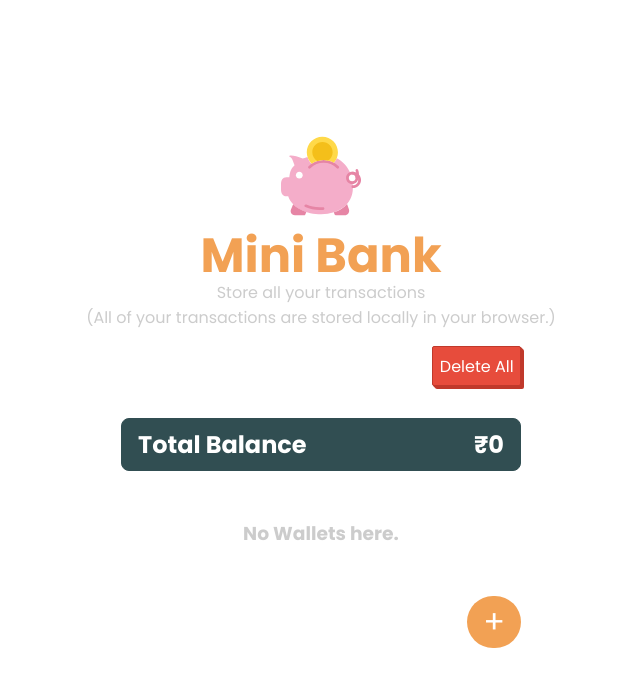
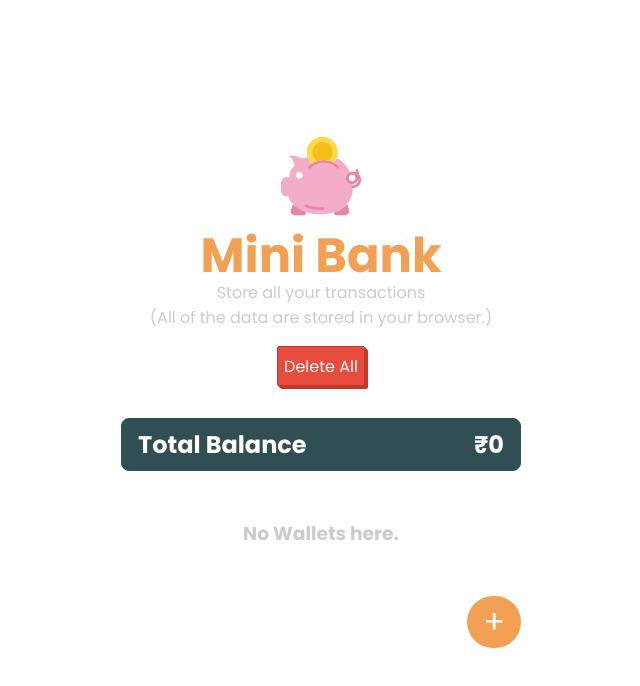
Before and after one commit to vishugosain/mini-bank, a Svelte app: page / in a window 1280 px wide. Shown: the top 686 px of the page, without its empty margins (319-959 px from the left). Built offline with nearby package versions, Linux system fonts and the light colour scheme.

Commit message:
Move to delete all to app component

```diff
--- a/src/App.svelte
+++ b/src/App.svelte
@@ -1,13 +1,21 @@
 <script>
+	import { wallet } from './store/wallet.store.js';
 	import Router from 'svelte-spa-router';
 	import {routes} from './router';
+
+	function deleteAll() {
+		wallet.reset();
+	}
 </script>
 
 <main>
 	<img src="assets/bank.svg" alt="MiniBank">
 	<h1>Mini Bank</h1>
 	<p>Store all your transactions</p>
-	<p>(All of your transactions are stored locally in your browser.)</p>
+	<p>(All of the data are stored in your browser.)</p>
+	<div class="top-bar">
+        <button class="danger-btn" on:click={deleteAll}>Delete All</button>
+    </div>
 	<Router {routes} />
 </main>
 
@@ -21,6 +29,9 @@
 		justify-content: center;
 		flex-direction: column;
 		overflow: auto;
+		.top-bar {
+			padding-top: 16px;
+        }
 		img {
 			width: 80px;
 			height: 80px;
--- a/src/components/wallets.svelte
+++ b/src/components/wallets.svelte
@@ -7,9 +7,6 @@
     }
 </script>
 <section>
-    <div class="top-bar">
-        <button class="danger-btn" on:click={deleteAll}>Delete All</button>
-    </div>
     <div class="total-balance">
         <h3>Total Balance</h3>
         <h2>₹{$wallet.reduce((sum, wallet) => sum + wallet.balance, 0)}</h2>
@@ -41,12 +38,6 @@
     section {
         padding: 16px;
         min-width: 400px;
-        .top-bar {
-            display: flex;
-            align-items: center;
-            justify-content: flex-end;
-            margin-bottom: 24px;
-        }
         .total-balance {
             display: flex;
             align-items: center;
```
Also changed, not shown: public/build/bundle.css, public/build/bundle.js, 1 other file (tests, documents, lock files or other folders).
